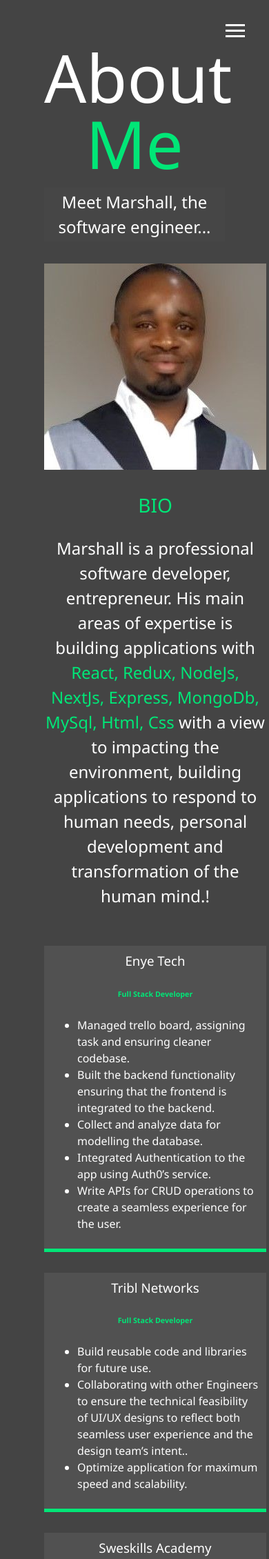
After one commit to uimarshall/portfolio, a PHP site: page /about.html in a window 390 px wide. The commit adds this page. Shown: the top 2260 px of the page at 69% size. Run offline with PHP 8.4, Linux system fonts and the light colour scheme; some libraries are stand-ins or nearby versions.

Commit message:
Add responsiveness

```diff
--- /dev/null
+++ b/src/about.html
@@ -0,0 +1,98 @@
+<!DOCTYPE html>
+<html lang="en">
+
+<head>
+    <meta charset="UTF-8" />
+    <meta name="viewport" content="width=device-width, initial-scale=1.0" />
+    <!-- Font Awesome -->
+    <script src="https://use.fontawesome.com/f09ac01b76.js"></script>
+    <!-- Custom Css -->
+    <link rel="stylesheet" href="css/main.css" />
+    <title>About Me</title>
+</head>
+
+<body>
+    <!-- <div class="overlay"></div> -->
+    <header>
+        <div class="menu-btn">
+            <div class="btn-line"></div>
+            <div class="btn-line"></div>
+            <div class="btn-line"></div>
+        </div>
+        <nav class="menu">
+            <div class="menu-branding">
+                <div class="portrait"></div>
+            </div>
+            <ul class="menu-nav">
+                <li class="nav-item">
+                    <a href="/" class="nav-link">Home</a>
+                </li>
+                <li class="nav-item">
+                    <a href="about.html" class="nav-link  active">About Me</a>
+                </li>
+                <li class="nav-item">
+                    <a href="work.html" class="nav-link">My Work</a>
+                </li>
+                <li class="nav-item">
+                    <a href="contact.html" class="nav-link">How To Contact Me</a>
+                </li>
+            </ul>
+        </nav>
+    </header>
+    <main id="about">
+        <h1 class="lg-heading">
+            About <span class="text-secondary">Me</span>
+        </h1>
+        <h2 class="sm-heading">
+            Meet Marshall, the software engineer...
+        </h2>
+
+        <div class="about-info">
+            <img src="img/Marshall_passport.jpeg" alt="Marshall">
+            <div class="bio">
+                <h3 class="text-secondary">BIO</h3>
+                <p>Marshall is a professional software developer, entrepreneur.
+                    His main areas of expertise is building applications with <span class="tech-stack"> React, Redux, NodeJs, NextJs, Express, MongoDb, MySql, Html, Css</span> with a view to impacting the environment,
+                    building applications to respond to human needs, personal
+                    development and transformation of the human mind.!
+                </p>
+            </div>
+            <div class="job job-1">
+                <h3>Enye Tech</h3>
+                <h6 class="role">Full Stack Developer</h6>
+               <ul class="role-desc">
+                    <li>Managed trello board, assigning task and ensuring cleaner codebase.</li>
+                    <li>Built the backend functionality ensuring that the frontend is integrated to the backend.</li>
+                    <li>Collect and analyze data for modelling the database.</li>
+                    <li>Integrated Authentication to the app using Auth0’s service.</li>
+                    <li>Write APIs for CRUD operations to create a seamless experience for the user.</li>
+                </ul>
+            </div>
+            <div class="job job-2">
+                <h3>Tribl Networks</h3>
+                <h6 class="role">Full Stack Developer</h6>
+                <ul class="role-desc">
+                    <li>Build reusable code and libraries for future use.</li>
+                    <li>Collaborating with other Engineers to ensure the technical feasibility of UI/UX designs to reflect both seamless user experience and the design team’s intent..</li>
+                    <li>Optimize application for maximum speed and scalability.</li>
+                </ul>
+            </div>
+            <div class="job job-3">
+                <h3>Sweskills Academy</h3>
+                <h6 class="role">Fullstack Developer</h6>
+                <ul class="role-desc">
+                    <li>Build reusable code and libraries for future use.</li>
+                    <li>Ensure the technical feasibility of UI/UX designs to reflect both the client’s requirements and the design team’s intent.</li>
+                    <li>Optimize application for maximum speed and scalability.</li>
+                </ul>
+            </div>
+        </div>
+    </main>
+    <footer id="main-footer">
+        Copyright &copy; 2020
+    </footer>
+
+    <script src="js/main.js"></script>
+</body>
+
+</html>
--- a/src/css/main.css
+++ b/src/css/main.css
@@ -53,9 +53,9 @@
     .menu-branding.show {
       transform: translate3d(0, 0, 0); }
     .menu-branding .portrait {
-      width: 250px;
-      height: 250px;
-      background: url("../img/Marshall_pic.jpeg");
+      width: 272px;
+      height: 272px;
+      background: url("../img/Marshall_passport.jpeg");
       border-radius: 50%;
       border: 3px solid #00e677; }
   .menu .nav-item {
@@ -144,7 +144,7 @@ header {
 
 main {
   padding: 4rem;
-  height: 100%; }
+  min-height: calc(100vh-60px); }
   main .icons {
     margin-top: 1rem; }
     main .icons a {
@@ -156,3 +156,130 @@ main {
     overflow: hidden; }
     main#home h1 {
       margin-top: 20vh; }
+
+.about-info {
+  display: grid;
+  grid-gap: 30px;
+  grid-template-areas: "bioimage bio bio"
+ "job1 job2 job3";
+  grid-template-columns: repeat(3, 1fr); }
+
+.bio-image {
+  grid-area: bioimage;
+  margin: auto;
+  border-radius: 50%;
+  border: 3px solid #00e677; }
+
+.bio {
+  grid-area: bio;
+  font-size: 1.5rem; }
+
+.job-1 {
+  grid-area: job1; }
+
+.job-2 {
+  grid-area: job2; }
+
+.job-3 {
+  grid-area: job3; }
+
+.job {
+  background: #515151;
+  padding: 0.5rem;
+  border-bottom: 5px solid #00e677; }
+
+.role {
+  color: #00e677; }
+
+.role-desc li {
+  text-align: left; }
+
+.bio .tech-stack {
+  color: #00e677; }
+
+.projects {
+  display: grid;
+  grid-gap: 0.7rem;
+  grid-template-columns: repeat(3, 1fr); }
+  .projects img {
+    width: 100%;
+    border: 3px solid #fff; }
+    .projects img:hover {
+      opacity: 0.5;
+      border-color: #00e677;
+      transition: all 1s ease-in-out; }
+
+.btn, .btn-dark, .btn-light {
+  display: block;
+  padding: 0.5rem 1rem;
+  border: 0;
+  margin-bottom: 0.3rem; }
+  .btn:hover, .btn-dark:hover, .btn-light:hover {
+    background: #00e677;
+    color: #000; }
+
+.btn-dark {
+  background: black;
+  color: #fff; }
+
+.btn-light {
+  background: #c4c4c4;
+  color: #333; }
+
+#main-footer {
+  text-align: center;
+  padding: 1rem;
+  background: #5e5e5e;
+  color: #fff;
+  height: 60px; }
+
+@media screen and (min-width: 1171px) {
+  .projects {
+    grid-template-columns: repeat(4, 1fr); } }
+
+@media screen and (min-width: 769px) and (max-width: 1170px) {
+  .projects {
+    grid-template-columns: repeat(3, 1fr); } }
+
+@media screen and (max-width: 768px) {
+  main {
+    align-items: center;
+    text-align: center; }
+    main .lg-heading {
+      line-height: 1;
+      margin-bottom: 1rem; }
+  ul.menu-nav,
+  div.menu-branding {
+    float: none;
+    width: 100%;
+    min-height: 0; }
+    ul.menu-nav.show,
+    div.menu-branding.show {
+      transform: translate3d(0, 0, 0); }
+  .menu-nav {
+    height: 75vh;
+    transform: translate3d(-100%, 0, 0);
+    font-size: 24px; }
+  .menu-branding {
+    height: 25vh;
+    transform: translate3d(100%, 0, 0); }
+    .menu-branding .portrait {
+      background: url("../src/img/Marshall_passport.jpeg");
+      width: 150px;
+      height: 150px; }
+  .about-info {
+    grid-template-areas: "bioimage"
+ "bio"
+ "bio"
+ "job1"
+ "job2"
+ "job3";
+    grid-template-columns: 1fr; }
+  .projects {
+    grid-template-columns: repeat(2, 1fr); } }
+
+@media screen and (max-width: 500px) {
+  main#home h1 {
+    margin-top: 10vh; }
+  .projects {
+    grid-template-columns: 1fr; } }
```
Also changed, not shown: scss/_config.scss (+34 -0 lines), scss/_menu.scss (+6 -6 lines), scss/_mobile.scss (added, +68 -0 lines), scss/main.scss (+95 -3 lines), src/index.html (+7 -7 lines), src/work.html (added, +125 -0 lines), src/img/Marshall_passport.jpeg (added), src/img/Marshall_pic.jpeg (deleted), src/img/proj-2.jpg, src/img/proj-5.jpg (added).
